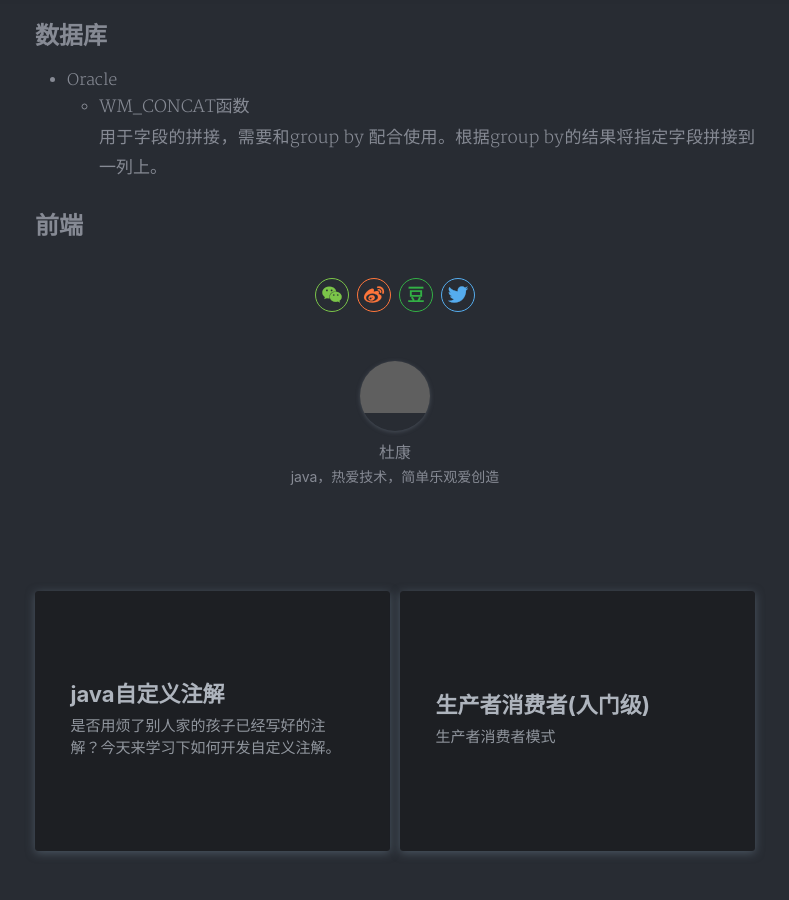
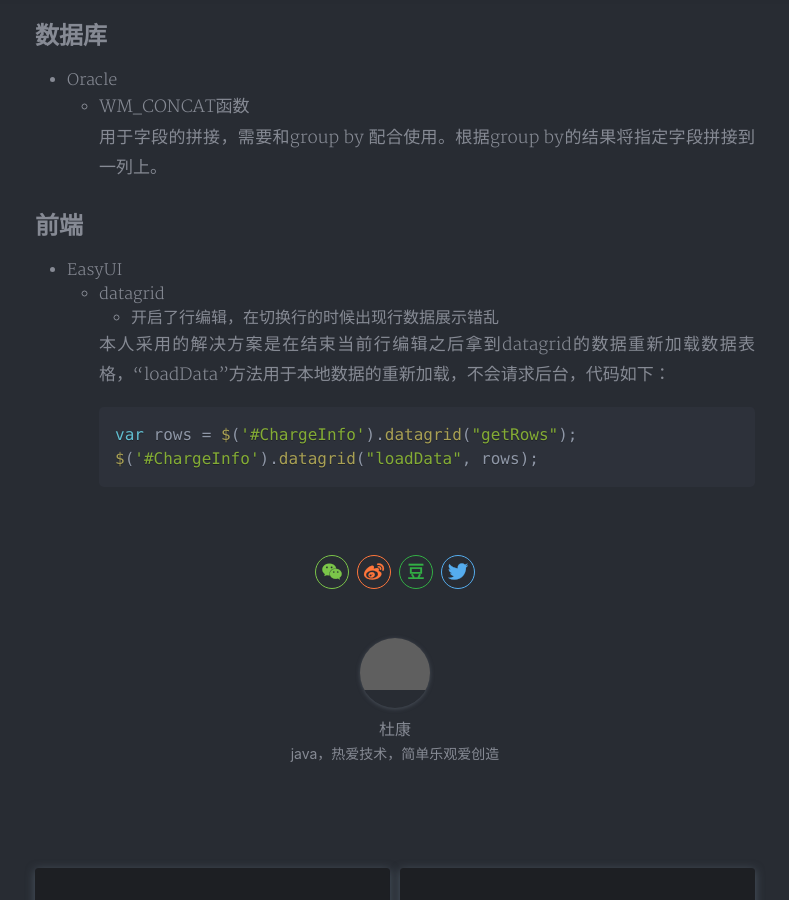
Before and after one commit to DuKang0624/DuKang0624.github.io, a Jekyll site: the page built from _posts/2019-10-22-essays.md, in a window 1280 px wide and 900 px high, scrolled down 604 px. Shown: the whole window, without its empty margins (245-1034 px from the left). Built offline with Jekyll 4.4.1, drawn with Linux system fonts in a browser that asks for light colours; nearby versions of some CDN libraries; a style sheet for code colours, icons or effects is not loaded; grey boxes are pictures that could not be loaded.

Commit message:
添加easyUI datagrid编辑时行错乱的问题

````diff
--- a/_posts/2019-10-22-essays.md
+++ b/_posts/2019-10-22-essays.md
@@ -21,3 +21,13 @@ tags: 随笔
 
 
 ## 前端
+
+- EasyUI
+  - datagrid
+    - 开启了行编辑，在切换行的时候出现行数据展示错乱
+
+    本人采用的解决方案是在结束当前行编辑之后拿到datagrid的数据重新加载数据表格，“loadData”方法用于本地数据的重新加载，不会请求后台，代码如下：
+    ```js
+    var rows = $('#ChargeInfo').datagrid("getRows");
+    $('#ChargeInfo').datagrid("loadData", rows);
+    ```
````
